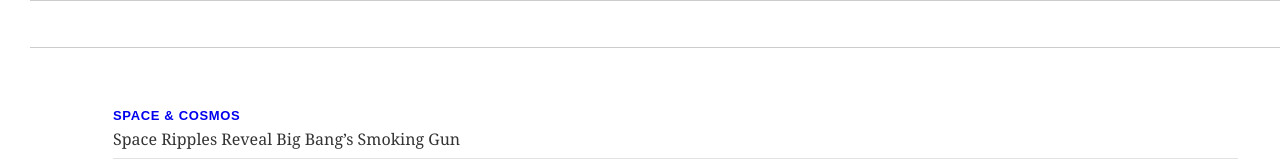
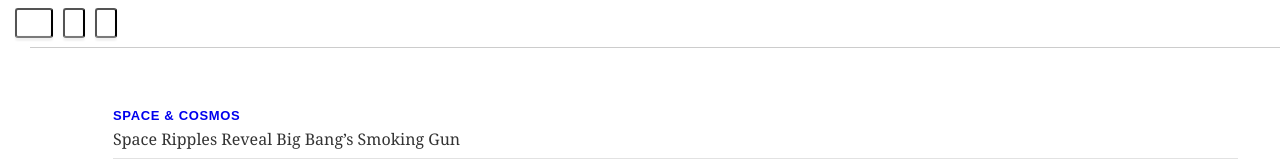
Before and after one commit to N4de/NYTimes, a plain HTML site: page index.html in a window 1280 px wide. Shown: the top 161 px of the page. Drawn offline with Linux system fonts and the light colour scheme; grey boxes are pictures that could not be loaded.

Commit message:
add stuffs

```diff
--- a/index.css
+++ b/index.css
@@ -8,7 +8,48 @@
   z-index: 1000000090;
   height: 47px;
   border-bottom: 1px solid #CCCCCC;
+  background-color: #fff;
 }
+
+.header-left-buttons {
+	position: relative;
+	left: -15px;
+	margin-top: 8px;
+}
+
+.sections-button {
+	box-sizing: border-box;
+	padding: 7px 9px;
+	border-radius: 3px;
+	height: 30px;
+	border-bottom-color: #cecece;
+	background-color: #fff;
+	box-shadow: 0 3px 2px 0 rgba(0,0,0,0.06),inset -1px -1px 1px 0 rgba(0,0,0,0.02);
+	margin-right: 6px;
+}
+
+.button {
+
+}
+
+.sprite-icon {
+	background-repeat: no-repeat;
+	background-image: url(https://a1.nyt.com/assets/article/20161123-103326/images/sprite/sprite-no-repeat.svg);
+	background-position: -443px -217px;
+	width: 16px;
+	height: 16px;
+	margin-top: -1px;
+	vertical-align: middle;
+	display: inline-block;
+}
+
+.icon {
+	display: inline-block;
+  line-height: 0;
+  vertical-align: middle;
+  font-style: normal;
+}
+
 
 body {
 	font-family: "cheltenham",georgia,"times new roman",times,serif;
@@ -286,7 +327,6 @@ strong {
 }
 
 .user-action {
-	font-size: 11px;
   font-size: 0.6875rem;
   line-height: 11px;
   line-height: 0.6875rem;
@@ -297,7 +337,7 @@ strong {
   margin: 5px 0 0 0;
 }
 
-.user-action a:link {
+#whats-next .user-action a:link {
 	color: #6288a5;
 }
 
@@ -332,16 +372,17 @@ a:link {
 li {
 	width: 210px;
 	display: inline-block;
-	margin: 0 10px;
 	vertical-align: text-top;
 	margin-left: 37px;
 	height: 218px;
+	margin-bottom: 20px;
 }
 
 ul {
 	list-style: none;
 	padding-left: 0;
 	margin: 0 0 1em 0;
+	width: 712px;
 }
 
 .module {
--- a/index.html
+++ b/index.html
@@ -7,7 +7,21 @@
 	<link rel="stylesheet" type="text/css" href="index.css">
 </head>
 <body>
-	<header id="main-header"></header>
+	<header id="main-header">
+		<div class="container">
+			<div class="header-left-buttons">
+				<button class="sections-button">
+					<i class="sprite-icon icon"></i>
+				</button>
+				<button class="sections-button">
+					<i></i>
+				</button>
+				<button class="sections-button">
+					<i></i>
+				</button>
+			</div>
+		</div>
+	</header>
 	<div id="sidebar"></div>
 	<nav id="article-suggestions"></nav>
 	<main>
```
